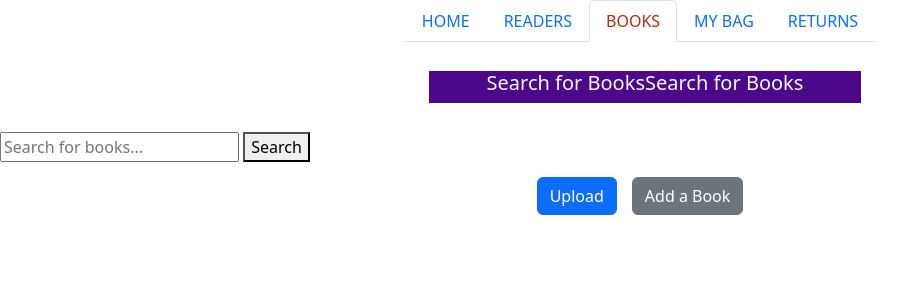
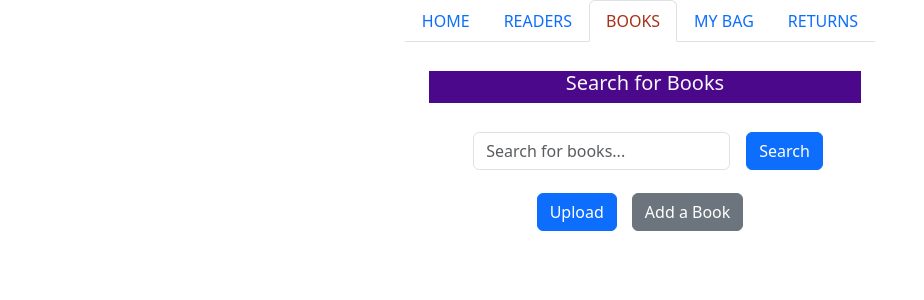
Before and after one commit to vishalgimhan/LibrarySystem, a Django app: page /books in a window 1280 px wide. Shown: the part 81-381 px from the top of the page, without its empty margins (0-924 px from the left). Run offline with Django 3.2, Linux system fonts and the light colour scheme.

```diff
--- a/Group assaigmne t/mysite/lims_app/admin.py
+++ b/Group assaigmne t/mysite/lims_app/admin.py
@@ -3,3 +3,5 @@ from .models import *
 
 # Register your models here.
 admin.site.register(reader)
+
+admin.site.register(books)
--- a/Group assaigmne t/mysite/lims_app/templates/books.html
+++ b/Group assaigmne t/mysite/lims_app/templates/books.html
@@ -10,18 +10,24 @@
     <div class="row justify-content-center align-items-center" style="margin-top: 10px; height: 50px;">
         <div class="col-md-4 text-light d-flex align-items-center justify-content-center" style="background-color: #4B088A; height: 35py px;">
             <h5>Search for Books</h5>
-            <h5>Search for Books</h5>
+
         </div>
 
     </div>
 </div
 
+
 <div class="search-toolbar text-center">
-    <form action="/search" method="get">
-        <input type="text" name="query" placeholder="Search for books...">
-        <button type="submit">Search</button>
+    <form class="form-inline d-flex justify-content-center" action="/search" method="get">
+        <div class="form-group mx-sm-3 mb-2">
+            <input type="text" class="form-control" name="query" placeholder="Search for books...">
+        </div>
+        <button type="submit" class="btn btn-primary mb-2">Search</button>
     </form>
 </div>
+
+
+
 
 <div class="buttons d-flex justify-content-center" style="margin-top: 15px;">
     <button class="btn btn-primary" style="margin-right: 15px;" onclick="handleButton1()">Upload</button>
```
Also changed, not shown: Group assaigmne t/mysite/lims_app/models.py (+13 -0 lines), Group assaigmne t/mysite/db.sqlite3, Group assaigmne t/mysite/lims_app/migrations/0002_books.py (added), Group assaigmne t/mysite/lims_app/urls.py (line endings or trailing spaces).
